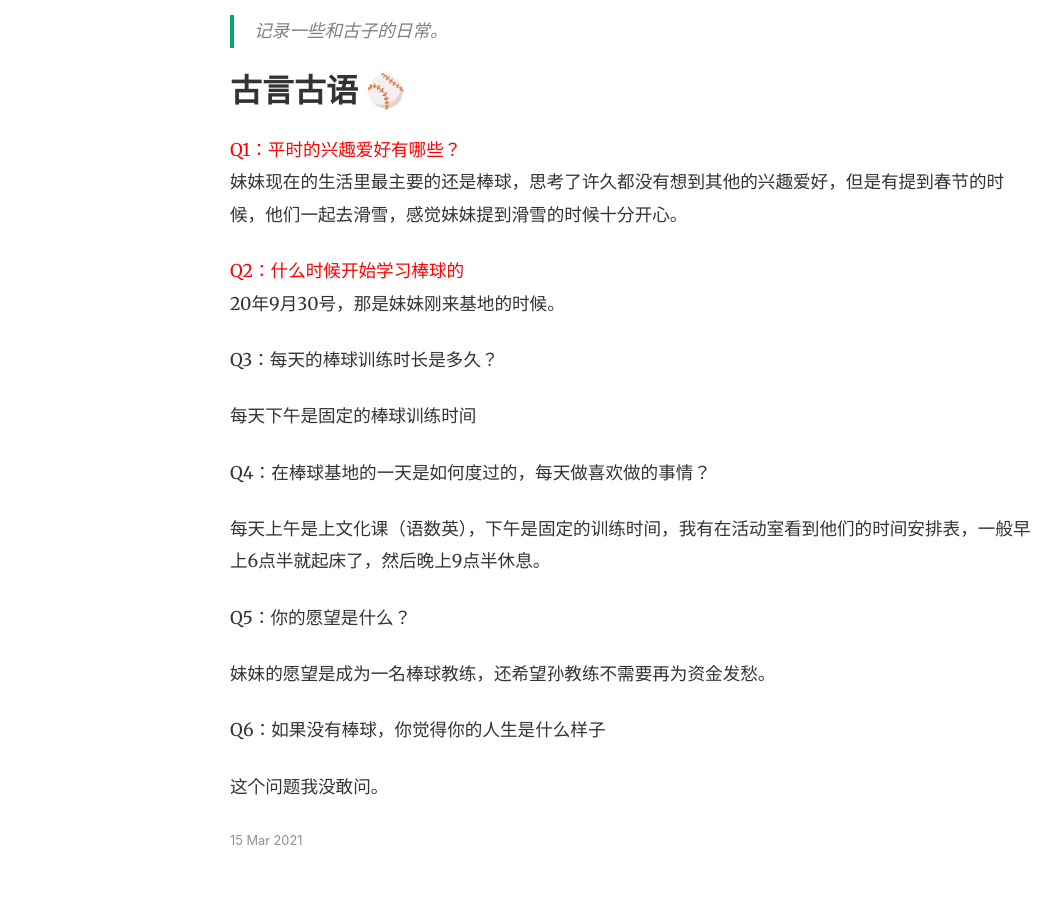
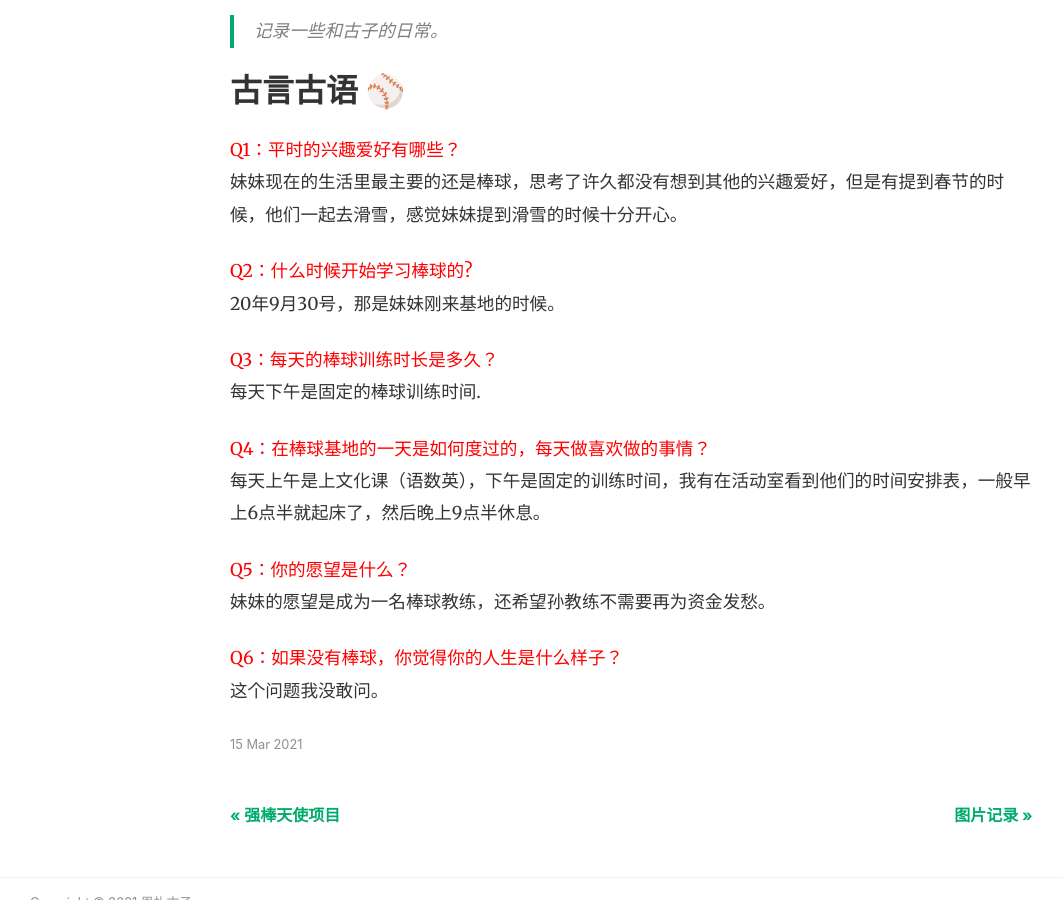
Before and after one commit to ArnoLiang/Test-1, a Jekyll site: the page built from _posts/2021-03-15-interview.md, in a window 1280 px wide and 900 px high, scrolled down 799 px. Shown: the whole window, without its empty margins (55-1118 px from the left). Built offline with Jekyll 4.4.1, drawn with Linux system fonts in a browser that asks for light colours; nearby versions of some CDN libraries.

Commit message:
Update 2021-03-15-interview.md

```diff
--- a/_posts/2021-03-15-interview.md
+++ b/_posts/2021-03-15-interview.md
@@ -14,23 +14,22 @@ image: assets/3U7A9589.jpeg
 
 妹妹现在的生活里最主要的还是棒球，思考了许久都没有想到其他的兴趣爱好，但是有提到春节的时候，他们一起去滑雪，感觉妹妹提到滑雪的时候十分开心。
 
-<font color=red>Q2：什么时候开始学习棒球的</font>
-
+<font color=red>Q2：什么时候开始学习棒球的?</font>
 
 20年9月30号，那是妹妹刚来基地的时候。
 
-Q3：每天的棒球训练时长是多久？
+<font color=red>Q3：每天的棒球训练时长是多久？</font>
 
-每天下午是固定的棒球训练时间
+每天下午是固定的棒球训练时间.
 
-Q4：在棒球基地的一天是如何度过的，每天做喜欢做的事情？
+<font color=red>Q4：在棒球基地的一天是如何度过的，每天做喜欢做的事情？</font>
 
 每天上午是上文化课（语数英），下午是固定的训练时间，我有在活动室看到他们的时间安排表，一般早上6点半就起床了，然后晚上9点半休息。
 
-Q5：你的愿望是什么？
+<font color=red>Q5：你的愿望是什么？</font>
 
 妹妹的愿望是成为一名棒球教练，还希望孙教练不需要再为资金发愁。
 
-Q6：如果没有棒球，你觉得你的人生是什么样子
+<font color=red>Q6：如果没有棒球，你觉得你的人生是什么样子？</font>
 
 这个问题我没敢问。
```
